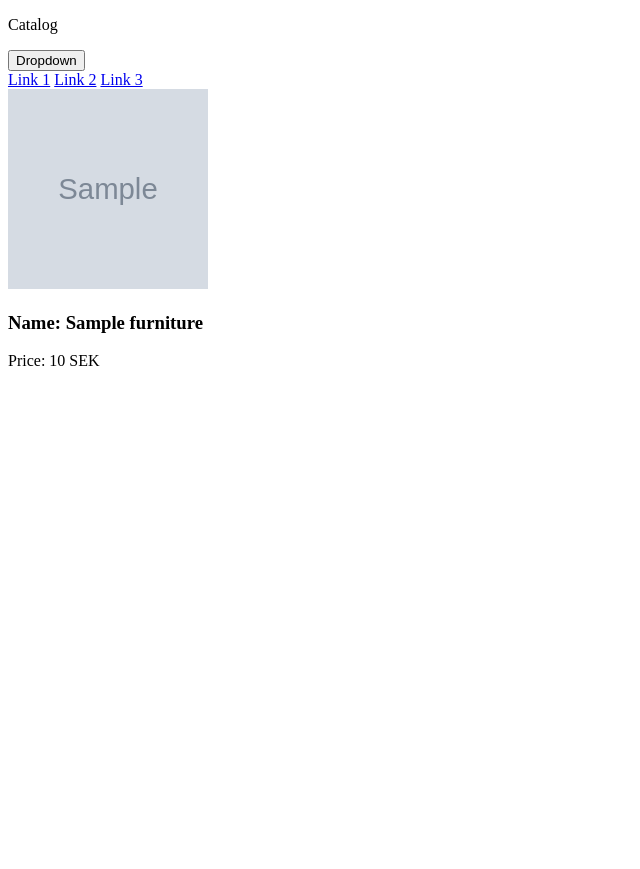
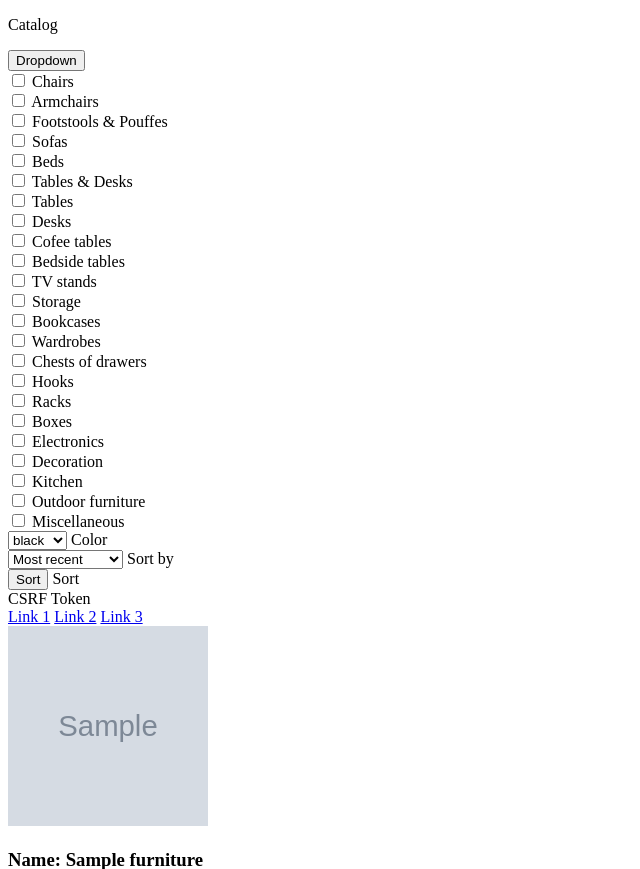
Before and after one commit to bjobe613/lssh, a Flask app: template lssh/templates/product_catalog.html in a window 1280 px wide. Shown: the part 124-993 px from the top of the page, without its empty margins (0-640 px from the left). Before the commit the page ends 490 px from the top, so only its background shows below. Run offline with Flask 2, Linux system fonts and the light colour scheme; the template is opened without the code that fills it: values that come from a table or form of the project are taken from there, others are empty; tables that the repository leaves empty hold one stand-in row (values such as "Sample post"); grey boxes marked "Sample" are stand-in pictures; some libraries are stand-ins or nearby versions.

Commit message:
add secret key to app, filter form & requirements

```diff
--- a/lssh/__init__.py
+++ b/lssh/__init__.py
@@ -3,6 +3,7 @@ from flask import Flask
 app = Flask(__name__, static_folder = 'static', static_url_path = '/')
 app.config['SQLALCHEMY_DATABASE_URI'] = 'sqlite:///database.db'
 app.config['SQLALCHEMY_TRACK_MODIFICATIONS'] = False
+app.config['SECRET_KEY'] = 'FHSGAJH48242T58GRTJ853FBIQVJ4B5IQU5H9G58G'
 
 # Imports blueprints from blueprint package
 from lssh.blueprints import products, users, main, news
--- a/lssh/blueprints/forms.py
+++ b/lssh/blueprints/forms.py
@@ -29,7 +29,7 @@ class FilterForm(FlaskForm):
         category11 = BooleanField('Outdoor furniture', description = "Outdoor furniture")
         category12 = BooleanField('Miscellaneous', description = "Micellaneous")
         ###Colors###
-        color = SelectField('Color', choices = [(bl, black), (wh, white), (re, red), (br, brown)]) #might have to change this to boolean fields
+        color = SelectField('Color', choices = [('black'), ('white'), ('red'), ('brown')]) #might have to change this to boolean fields
         ###Condition###
 
         ###Payment###
@@ -37,6 +37,6 @@ class FilterForm(FlaskForm):
         ###Availability###
 
         ###Sort By###
-
+        sortby = SelectField('Sort by', choices = [('Most recent'), ('Less recent'), ('Most expensive'), ('Less expensive')])
         ###The sort button###
         sortButton = SubmitField('Sort')
--- a/lssh/blueprints/products.py
+++ b/lssh/blueprints/products.py
@@ -1,5 +1,5 @@
 from flask import Blueprint, render_template
-
+from lssh.blueprints.forms import FilterForm
 
 # The database is accessed in this manner from blueprints
 from lssh.models import db, Furniture, FurniturePictures  #, other objects defined in models
@@ -16,7 +16,9 @@ products = Blueprint('products', __name__, url_prefix = '/products')
 @products.route("/catalog", methods=['GET', 'POST'])
 def catalog():
     furn = Furniture.query.filter(Furniture.archived == False).all()
-    form = FilterForm
+    form = FilterForm()
+    if form.sortButton.data:
+        print('filter')
     return render_template('product_catalog.html', furnitures = furn, filterform = form)
 
 @products.route("/product/<int:x>", methods=['GET'])
--- a/lssh/templates/product_catalog.html
+++ b/lssh/templates/product_catalog.html
@@ -9,15 +9,24 @@
     <p>
         Catalog
     </p>
+    <form method= "POST">
+
     <div class="dropdown">
         <button class="dropbtn">Dropdown</button>
         <div class="dropdown-content">
+        {% for field in filterform %}
+        <div>
+            {{ field}}
+            {{ field.label}}
+        </div>
+        {% endfor %}
+
           <a href="#">Link 1</a>
           <a href="#">Link 2</a>
           <a href="#">Link 3</a>
         </div>
       </div>
-
+    </form>
     {% for x in furnitures %}
 
     <div>
--- a/requirements.txt
+++ b/requirements.txt
@@ -6,3 +6,4 @@ MarkupSafe==1.1.1
 Werkzeug==1.0.1
 Flask-SQLAlchemy==2.4.3
 SQLAlchemy==1.3.18
+Flask-wtf ==0.14.3
```
